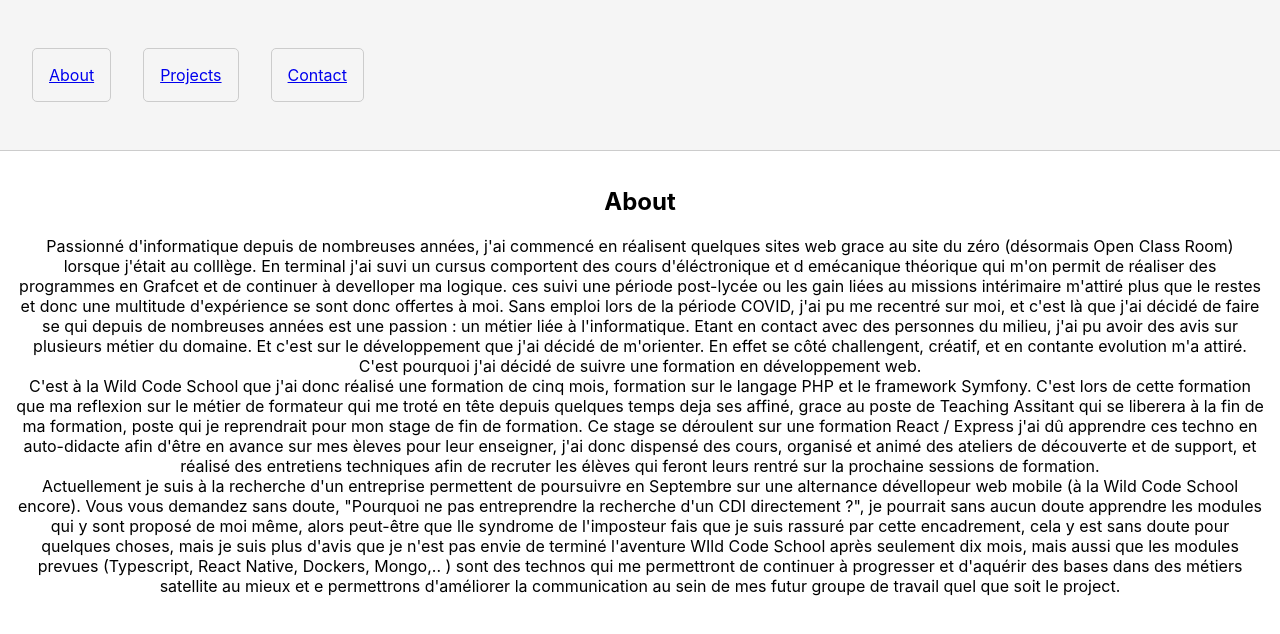
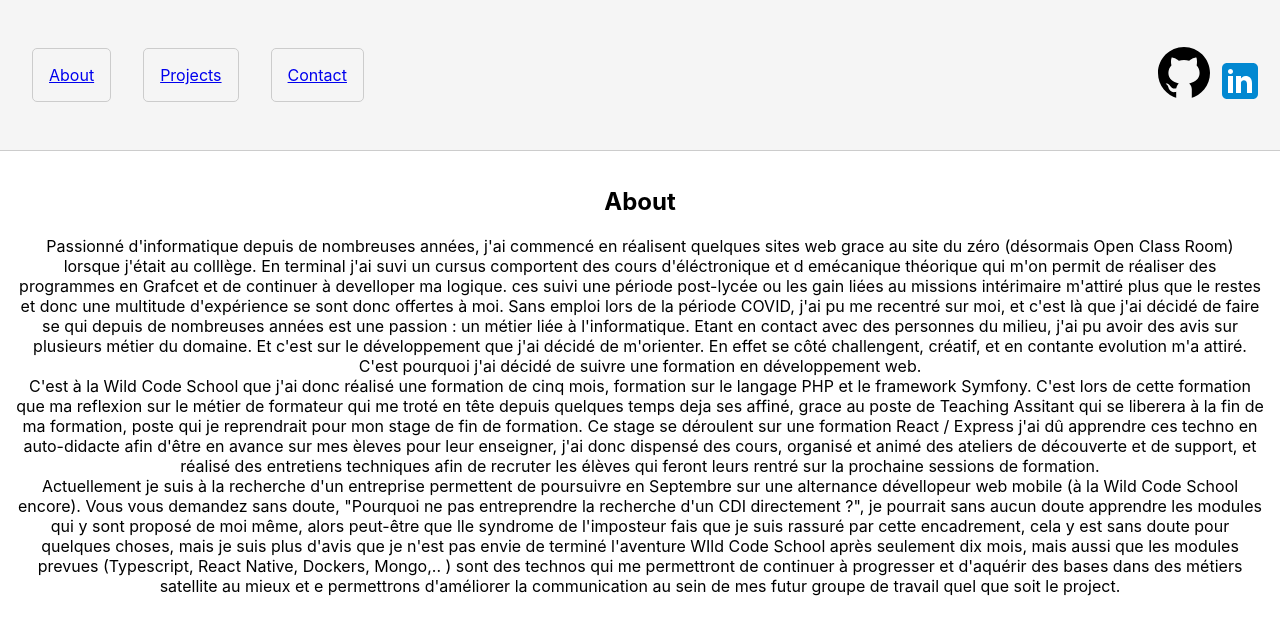
Before and after one commit to nibor51/My-Portfolio, a React (Vite) app: page / in a window 1280 px wide. Shown: the top 634 px of the page. Built offline with nearby package versions, Linux system fonts and the light colour scheme.

Commit message:
add social link in navbar

```diff
--- a/src/components/Navbar.jsx
+++ b/src/components/Navbar.jsx
@@ -1,4 +1,6 @@
 import { Link } from "react-router-dom";
+import github from "@assets/images/social/github.svg";
+import linkedin from "@assets/images/social/linkedin.svg";
 
 export default function Navbar() {
   return (
@@ -15,6 +17,19 @@ export default function Navbar() {
             <Link to="/contact">Contact</Link>
           </li>
         </ul>
+        <div>
+          <a href="https://github.com/nibor51" target="_blank" rel="noreferrer">
+            <img src={github} alt="" />
+          </a>
+
+          <a
+            href="https://www.linkedin.com/in/robin-jonval/"
+            target="_blank"
+            rel="noreferrer"
+          >
+            <img src={linkedin} alt="" />
+          </a>
+        </div>
       </nav>
       <style jsx="true">{`
         nav {
```
Also changed, not shown: src/assets/images/social/github.svg (added), src/assets/images/social/linkedin.svg (added).
